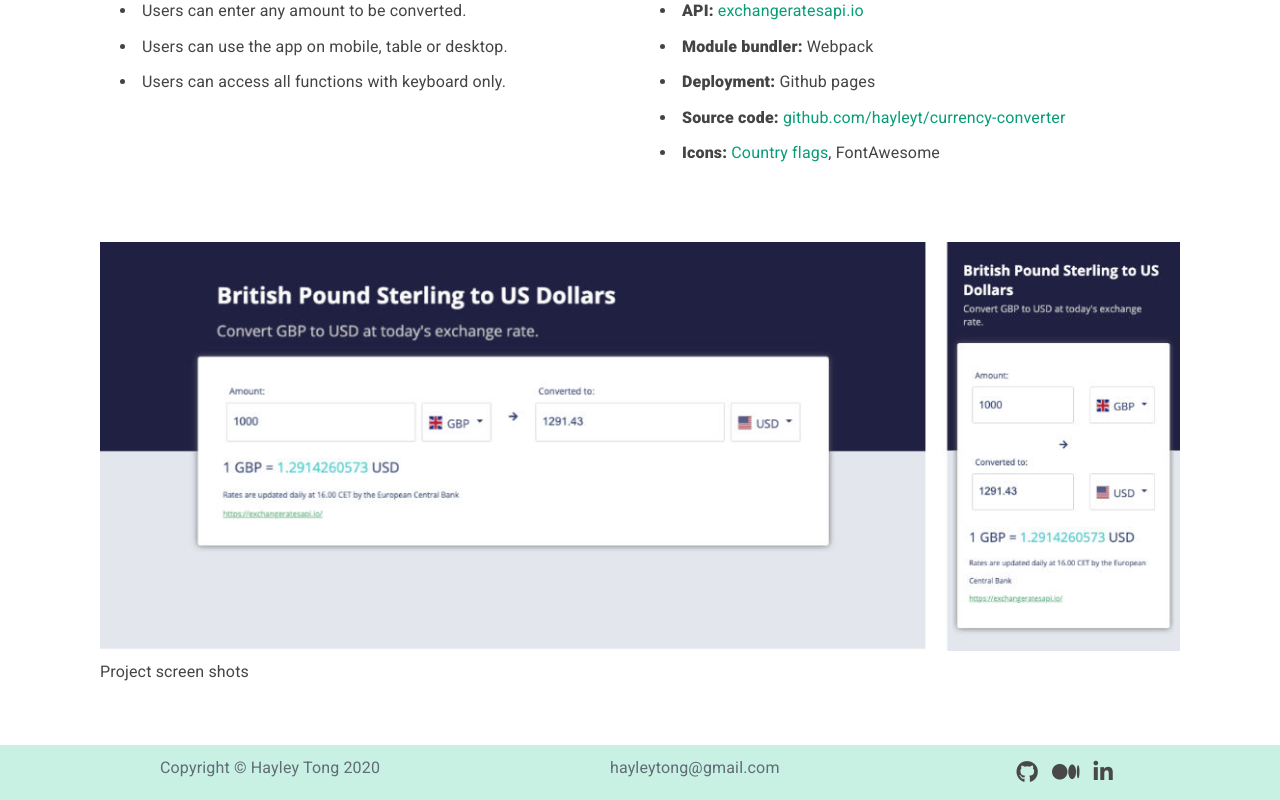
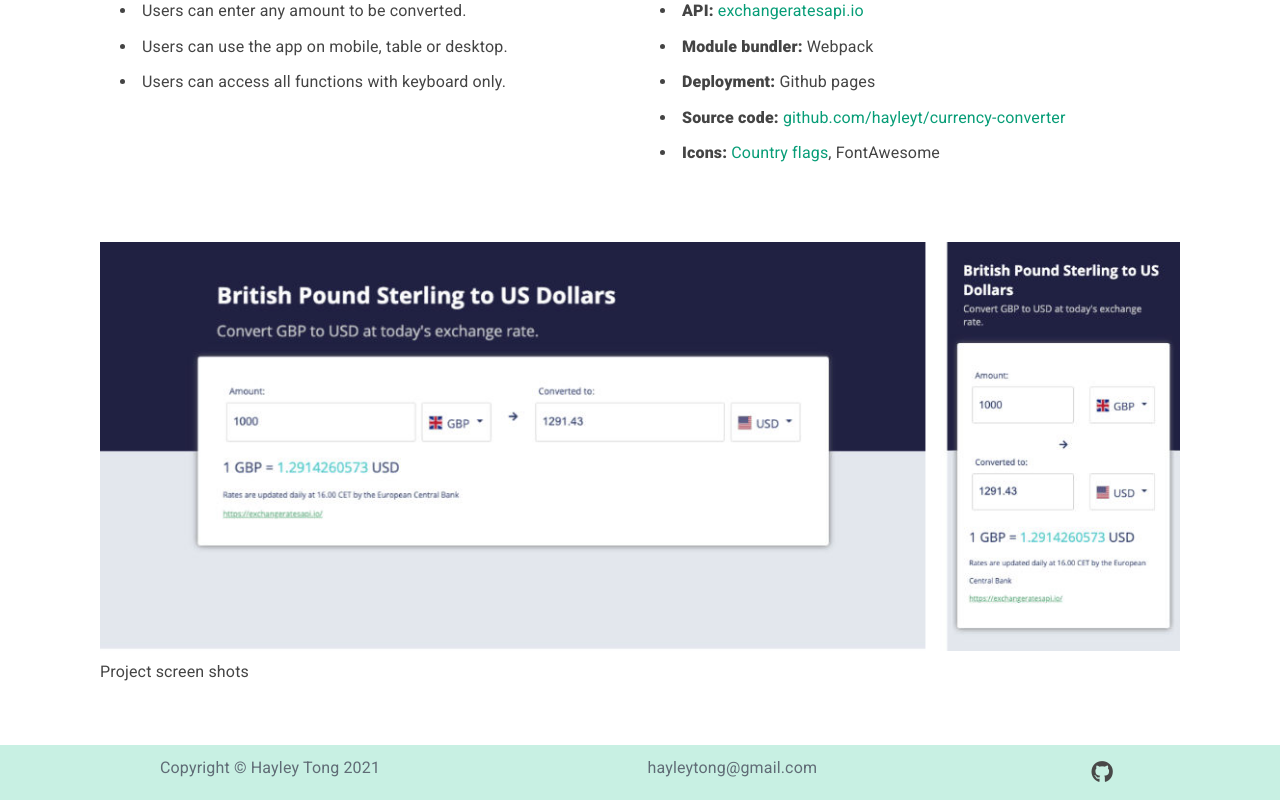
Before and after one commit to hayleyt/hayleyt.github.io, a React (Create React App) app: page /currency-converter in a window 1280 px wide. Shown: the part 750-1550 px from the top of the page. Built offline with nearby package versions, Linux system fonts and the light colour scheme.

Commit message:
fixes copyright and comments out redundant icons

```diff
--- a/src/components/Footer.js
+++ b/src/components/Footer.js
@@ -4,12 +4,12 @@ function Footer () {
    return (
       <footer className="footer row">
          <div className="container">
-            <div className="copyright">Copyright © Hayley Tong 2020</div>
+            <div className="copyright">Copyright © Hayley Tong 2021</div>
             <div>hayleytong@gmail.com</div>
             <div className="social">
-               <a href="https://hayleyt.github.com"><i className="fab fa-github"></i></a>
-               <a href="https://hayleyt.github.com"><i className="fab fa-medium-m"></i></a>
-               <a href="https://hayleyt.github.com"><i className="fab fa-linkedin-in"></i></a>
+               <a href="https://github.com/hayleyt"><i className="fab fa-github"></i></a>
+               {/* <a href="https://github.com/hayleyt"><i className="fab fa-medium-m"></i></a>
+               <a href="https://github.com/hayleyt"><i className="fab fa-linkedin-in"></i></a> */}
             </div>
          </div>
       </footer>
```
